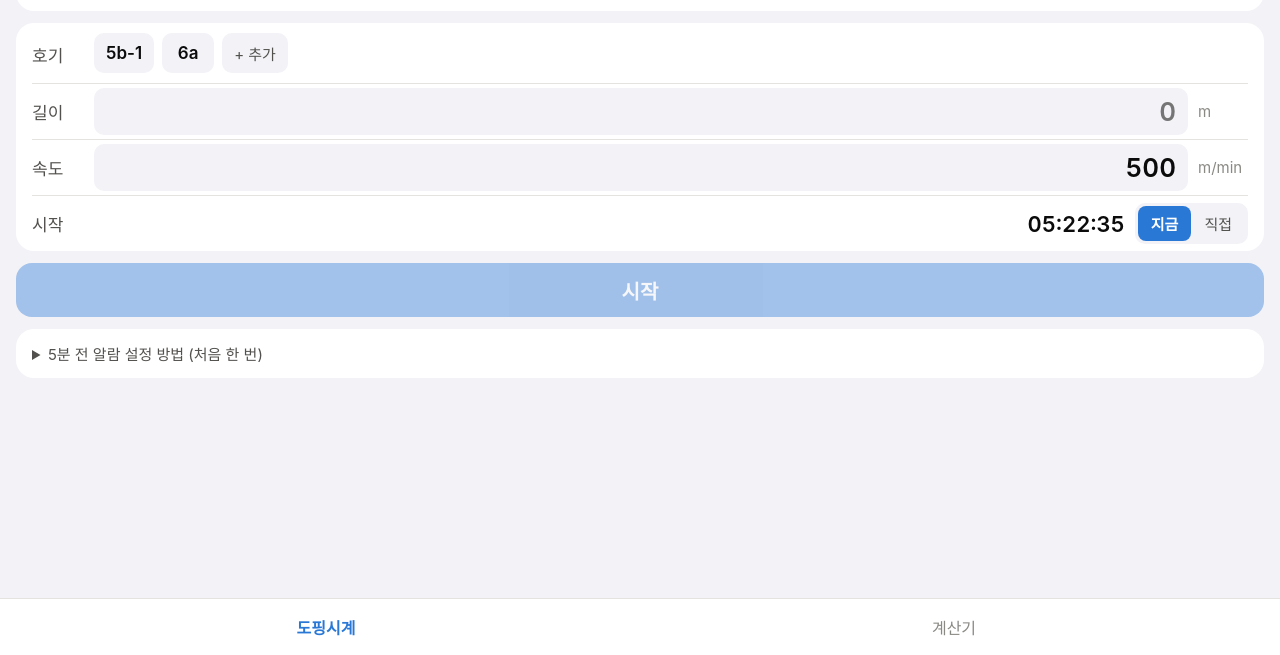
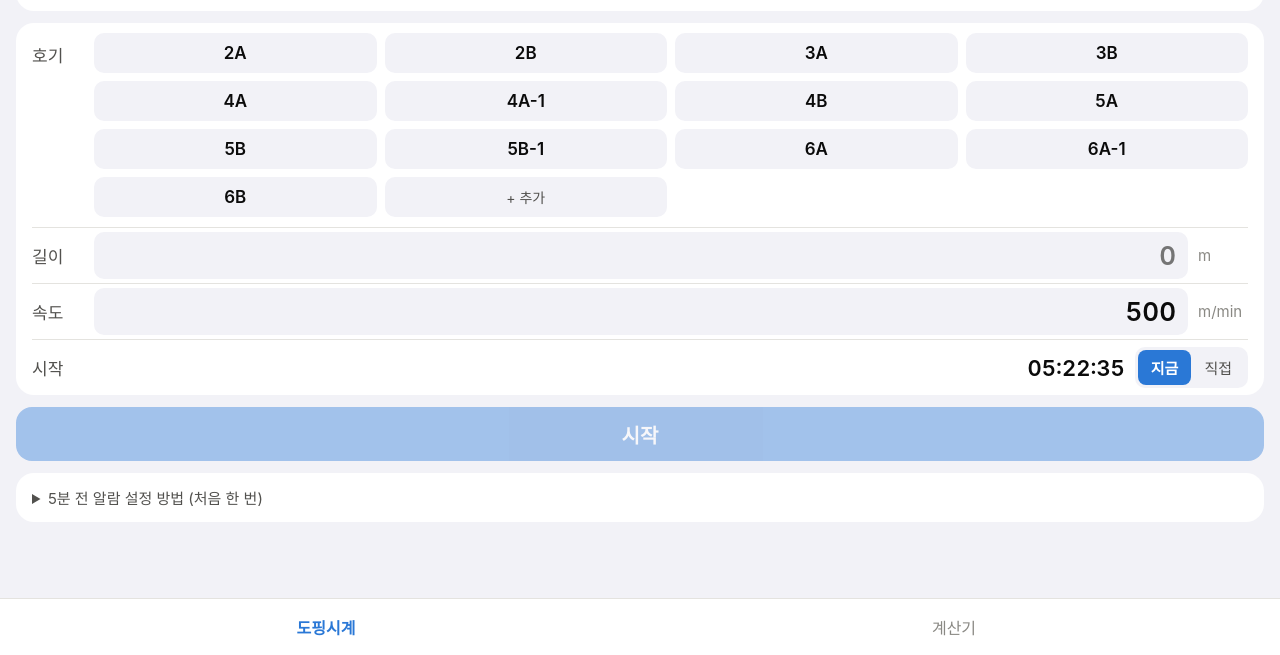
Before and after one commit to manjoung86/doffing-clock, a plain HTML site: page index.html in a window 1280 px wide. Shown: the part 145-800 px from the top of the page. Drawn offline with Linux system fonts and the light colour scheme.

Commit message:
기본 호기 목록을 13개로 교체하고 4칸 격자로 배치
Co-Authored-By: Claude Fable 5.2 <noreply@anthropic.com>

```diff
--- a/index.html
+++ b/index.html
@@ -117,10 +117,10 @@
   .row input[type="text"]:focus { box-shadow: 0 0 0 2px var(--accent); }
   .mcrow { align-items: flex-start; padding: 10px 0; }
   .mcrow .name { padding-top: 9px; }
-  .chips { flex: 1; min-width: 0; display: flex; flex-wrap: wrap; gap: 8px; }
-  .chips button { min-width: 52px; height: 40px; padding: 0 12px; border-radius: 10px; background: var(--field); font-size: 17px; font-weight: 600; }
+  .chips { flex: 1; min-width: 0; display: grid; grid-template-columns: repeat(4, 1fr); gap: 8px; }
+  .chips button { min-width: 0; height: 40px; padding: 0 2px; border-radius: 10px; background: var(--field); font-size: 17px; font-weight: 600; white-space: nowrap; overflow: hidden; text-overflow: ellipsis; }
   .chips button.on { background: var(--accent); color: var(--on-accent); }
-  .chips button.util { font-size: 15px; font-weight: 400; color: var(--text-secondary); }
+  .chips button.util { font-size: 14px; font-weight: 400; color: var(--text-secondary); }
   .row .unit { width: 50px; flex: none; font-size: 15px; color: var(--text-muted); }
   .row .start { flex: 1; min-width: 0; text-align: right; font-size: 22px; font-weight: 600; }
   .row input[type="time"] {
@@ -288,10 +288,10 @@ try {
 } catch (e) {}
 
 // 호기 목록: 처음엔 기본값이고, 휴대폰에서 더하거나 뺄 수 있다. selMc는 새 롤에 고른 호기
-const DEFAULT_MACHINES = ['5b-1', '6a'];
+const DEFAULT_MACHINES = ['2A', '2B', '3A', '3B', '4A', '4A-1', '4B', '5A', '5B', '5B-1', '6A', '6A-1', '6B'];
 let machines = DEFAULT_MACHINES, selMc = '';
-try { machines = JSON.parse(localStorage.getItem('doff.machines')) || DEFAULT_MACHINES; } catch (e) {}
-function saveMachines() { try { localStorage.setItem('doff.machines', JSON.stringify(machines)); } catch (e) {} }
+try { machines = JSON.parse(localStorage.getItem('doff.machines.v2')) || DEFAULT_MACHINES; } catch (e) {}
+function saveMachines() { try { localStorage.setItem('doff.machines.v2', JSON.stringify(machines)); } catch (e) {} }
 function renderMachines() {
   const chip = (text, cls, k) => {
     const b = document.createElement('button');
```
Also changed, not shown: 1 other file.
